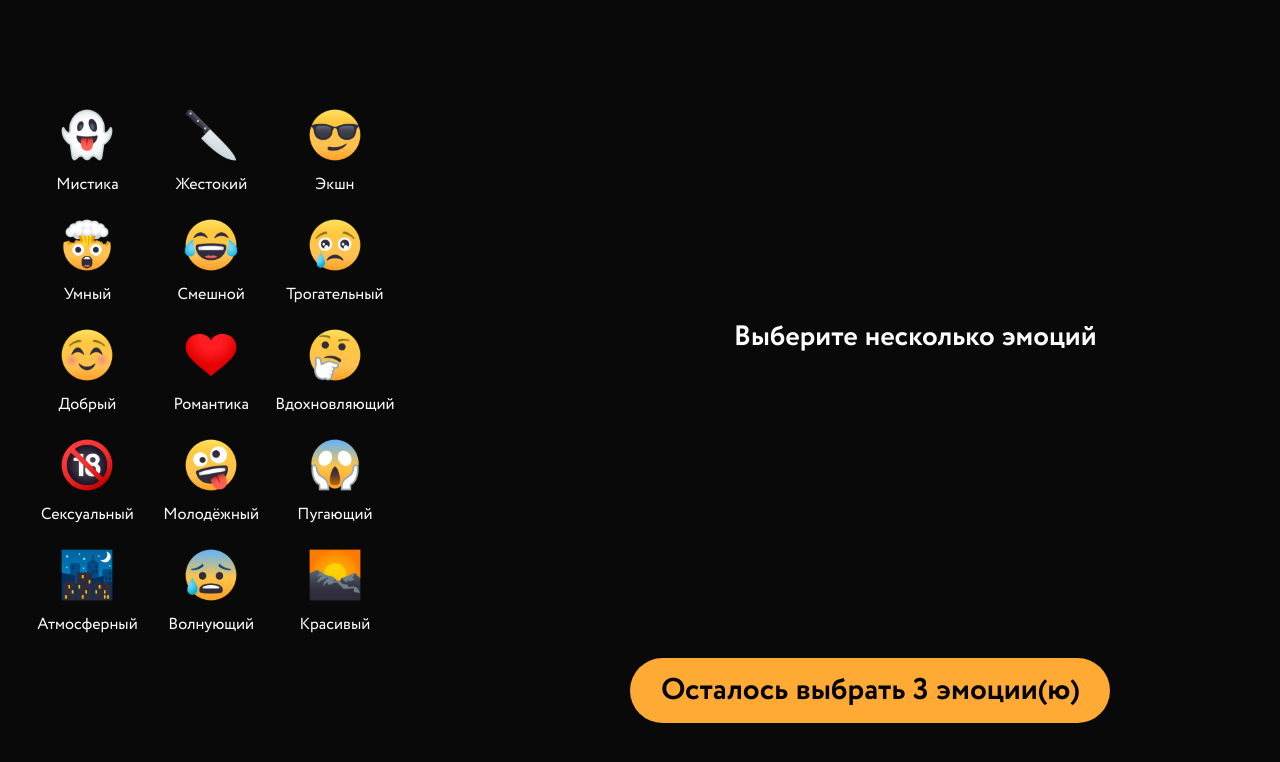
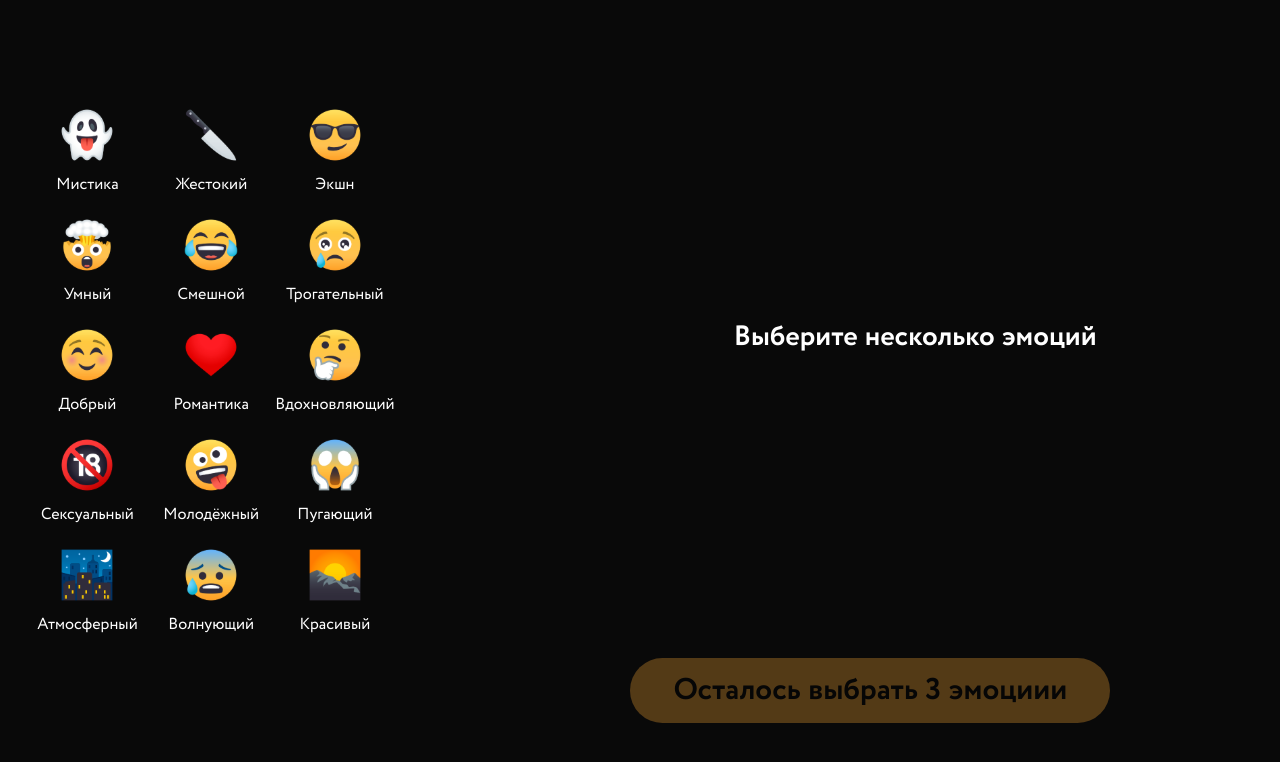
Before and after one commit to MysticalNobody/emovi_lending, a Nuxt app: page /emoji in a window 1280 px wide. Shown: the top 762 px of the page. Built offline with nearby package versions, Linux system fonts and the light colour scheme.

Commit message:
Испарвления

```diff
--- a/components/ChoseEmoji.vue
+++ b/components/ChoseEmoji.vue
@@ -42,8 +42,9 @@
 
       <a class="vote" @click="sendVote()">
         <div
+          :class="chosen.length<3?'disabled':voted?'vote-chosen':''"
           class="chose_emoji-href"
-        >{{voted?'Ваш голос учтён':chosen.length!=3?('Осталось выбрать '+(3-chosen.length)+ ' эмоции(ю)'):'Проголосовать за эмоции'}}</div>
+        >{{voted?'Ваш голос учтён':chosen.length==2?('Осталось выбрать 1 эмоцию'):chosen.length!=3?('Осталось выбрать '+(3-chosen.length)+ ' эмоциии'):'Проголосовать за эмоции'}}</div>
       </a>
     </div>
   </div>
@@ -89,6 +90,7 @@ export default {
     },
     async sendVote() {
       if (this.voted) return;
+      if (this.chosen.length != 3) return;
       this.voted = true;
       await Api.sendVote(this.chosen.map(e => e.id));
       this.$router.push("/result");
@@ -213,9 +215,13 @@ h2 {
   justify-content: center;
 }
 .disabled {
-  background: #219b19;
+  cursor: initial;
+  opacity: 0.3;
 }
-
+.vote-chosen {
+  background: transparent;
+  color: #219b19;
+}
 @media screen and (max-width: 1250px) {
   h2 {
     font-size: 22px;
--- a/components/GooglePlay.vue
+++ b/components/GooglePlay.vue
@@ -118,7 +118,7 @@ export default {
   display: flex;
   justify-content: flex-start;
   align-items: center;
-  margin-top: 33px;
+  margin-top: 26px;
 }
 .ap_logo {
   height: 6vmin;
@@ -239,11 +239,12 @@ h2 {
   width: 100%;
   margin-top: 20px;
   display: flex;
-  justify-content: space-evenly;
+  justify-content: center;
   align-items: center;
 }
 .emojis span {
-  font-size: 12px;
+  font-size: 16px;
+  margin-left: 15px;
 }
 @media screen and (max-width: 1500px) {
   .text {
--- a/components/HeadContent.vue
+++ b/components/HeadContent.vue
@@ -280,7 +280,7 @@ h1 {
     font-weight: bold;
   }
 }
-@media screen and (max-width: 400px) and (min-height: 500px) {
+@media screen and (max-width: 500px) and (min-height: 500px) {
   .items {
     display: flex;
     margin: auto;
```
